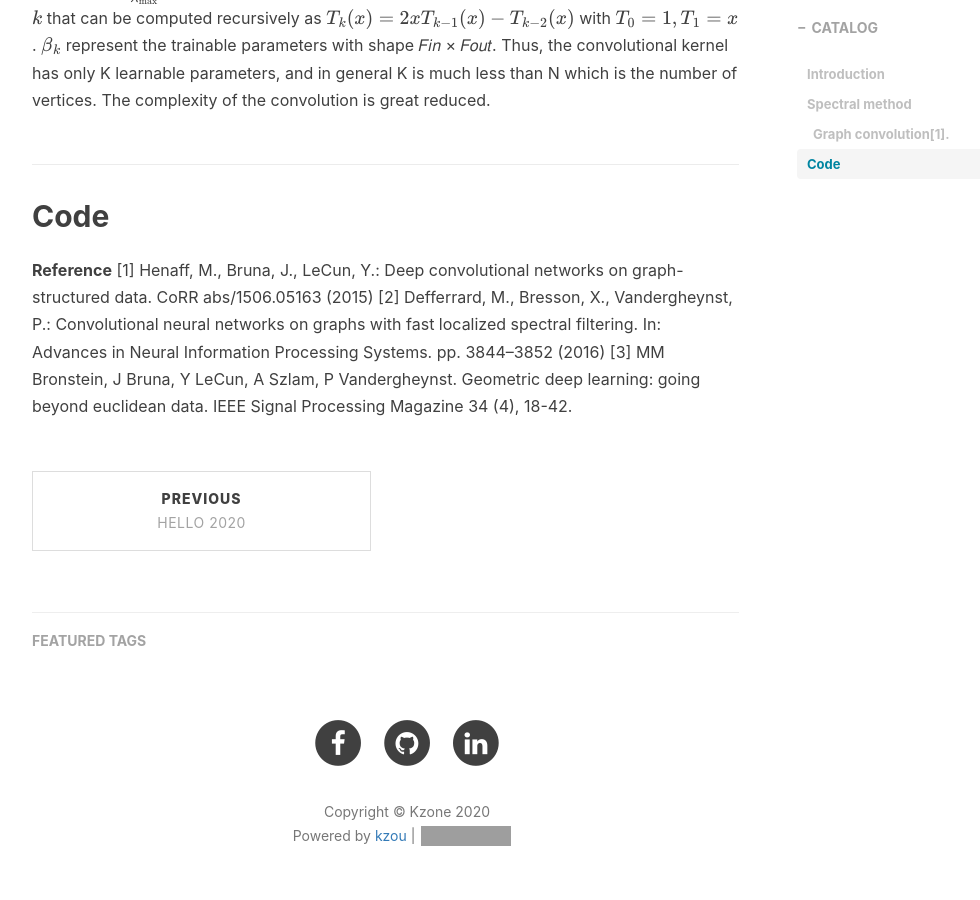
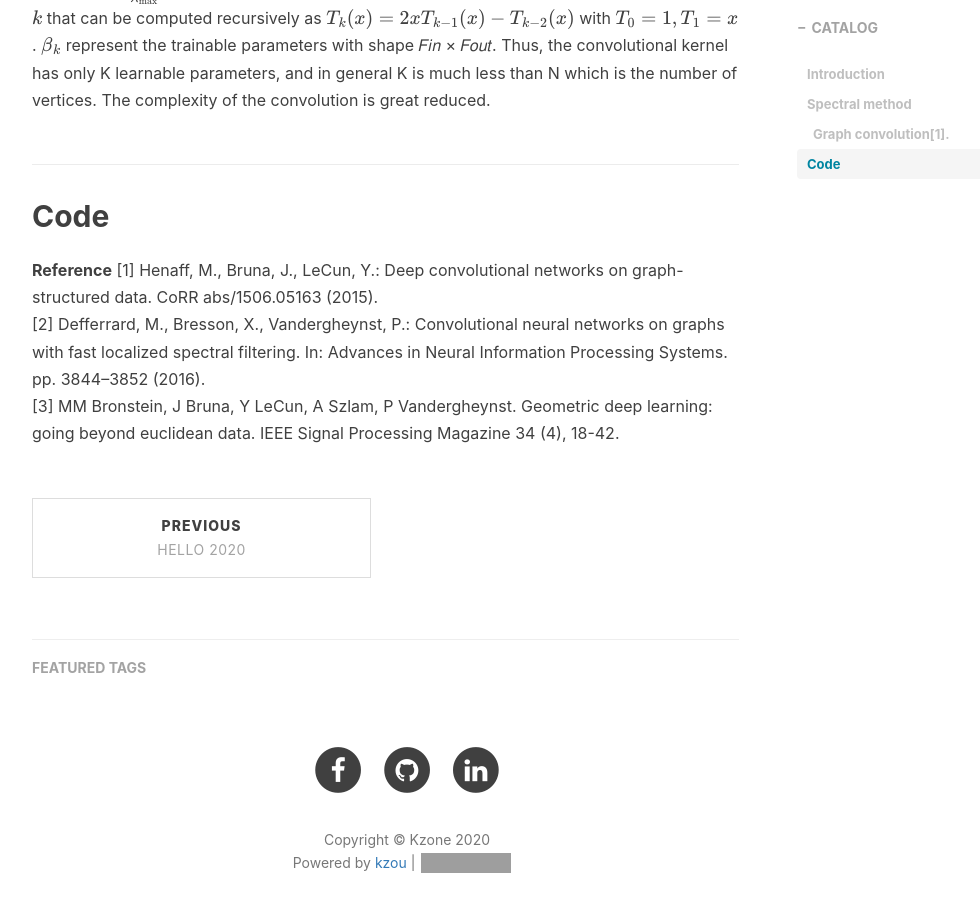
Before and after one commit to ZOUKaifeng/zoukaifeng.github.io, a Jekyll site: the page built from _posts/2020-10-17-GCN.markdown, in a window 1280 px wide and 900 px high, scrolled down 4770 px. Shown: the whole window, without its empty margins (233-1213 px from the left). Built offline with Jekyll 4.4.1, drawn with Linux system fonts in a browser that asks for light colours; nearby versions of some CDN libraries; formulas are drawn with MathJax 3; comment, search, counter and statistics services are not loaded; grey boxes are pictures that could not be loaded.

```diff
--- a/_posts/2020-10-17-GCN.markdown
+++ b/_posts/2020-10-17-GCN.markdown
@@ -133,6 +133,6 @@ Where $\hat{L}=\frac{2}{\lambda_{\max }} L-I_{N}$ 𝑁 is the scaled Laplacian.
 
 
 **Reference**
-[1] Henaff, M., Bruna, J., LeCun, Y.: Deep convolutional networks on graph-structured data. CoRR abs/1506.05163 (2015)
-[2] Defferrard, M., Bresson, X., Vandergheynst, P.: Convolutional neural networks on graphs with fast localized spectral filtering. In: Advances in Neural Information Processing Systems. pp. 3844–3852 (2016)
-[3] MM Bronstein, J Bruna, Y LeCun, A Szlam, P Vandergheynst. Geometric deep learning: going beyond euclidean data. IEEE Signal Processing Magazine 34 (4), 18-42.
+[1] Henaff, M., Bruna, J., LeCun, Y.: Deep convolutional networks on graph-structured data. CoRR abs/1506.05163 (2015). <br>
+[2] Defferrard, M., Bresson, X., Vandergheynst, P.: Convolutional neural networks on graphs with fast localized spectral filtering. In: Advances in Neural Information Processing Systems. pp. 3844–3852 (2016).  <br>
+[3] MM Bronstein, J Bruna, Y LeCun, A Szlam, P Vandergheynst. Geometric deep learning: going beyond euclidean data. IEEE Signal Processing Magazine 34 (4), 18-42.  <br>
```
